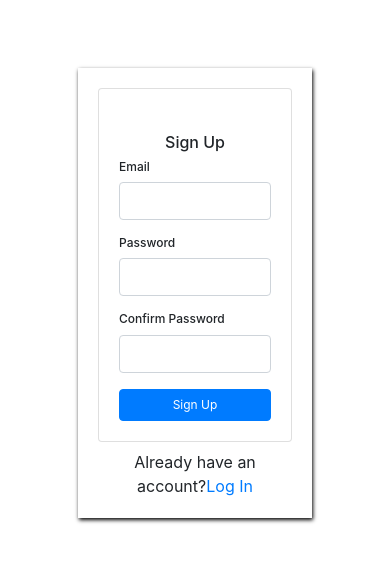
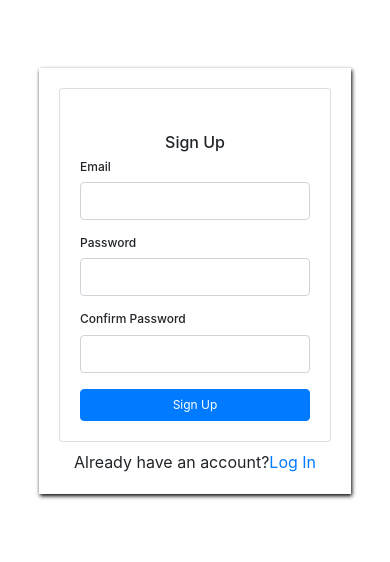
Before and after one commit to abhimishra01/pikagram, a React (Create React App) app: page /signup in a window 390 px wide. Shown: the top 562 px of the page. Built offline with nearby package versions, Linux system fonts and the light colour scheme; no server answers.

Commit message:
fix: responsiveness for mobile

```diff
--- a/src/index.css
+++ b/src/index.css
@@ -266,8 +266,8 @@ label:hover{
 
 .signUpform, .loginForm,.forgotPaswd{
   margin:8vh auto;
-  width:600px;
-  max-width:60vw;
+  width:700px;
+  max-width:80vw;
   padding:20px;
   /* min-height:100vh; */
   box-shadow:1px 2px 4px black;
@@ -307,8 +307,8 @@ label:hover{
 
 .signUpform, .loginForm,.forgotPaswd{
   margin:8vh auto;
-  width:600px;
-  max-width:60vw;
+  width:700px;
+  max-width:80vw;
   padding:20px;
   /* min-height:100vh; */
   box-shadow:1px 2px 4px black;
```
